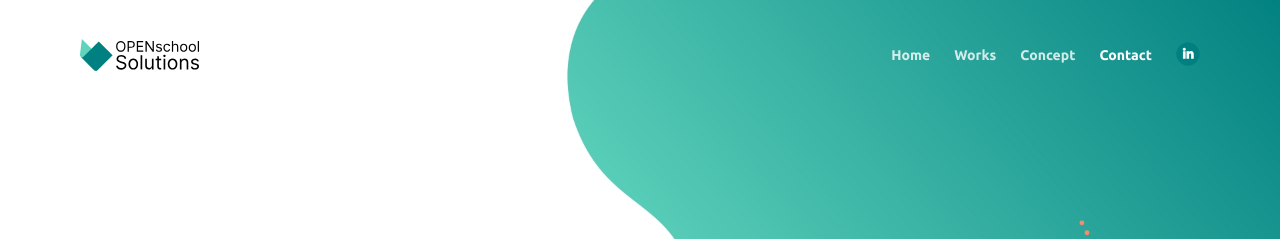
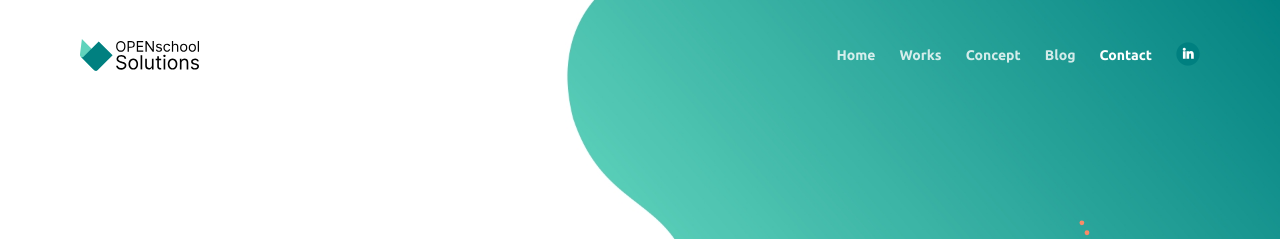
Before and after one commit to openschoolsolutions/openschoolsolutions.github.io, a Jekyll site: the page built from index2.html, in a window 1280 px wide. Shown: the top 239 px of the page. Built offline with Jekyll 4.4.1, drawn with Linux system fonts in a browser that asks for light colours.

Commit message:
Adding cover image for blogpost.

```diff
--- a/index2.html
+++ b/index2.html
@@ -30,6 +30,9 @@
 			</li>
 			<li class="nav-item">
 				<a class="nav-link page-scroll" href="#concept">Concept</a>
+			</li>
+			<li class="nav-item">
+				<a class="nav-link page-scroll" href="#blog">Blog</a>
 			</li>
 			<li class="nav-item">
 				<a class="nav-link page-scroll" href="#contact">Contact</a>
@@ -208,7 +211,7 @@
 
 
 <!-- Contact -->
-<div id="contact" class="basic-2">
+<div id="blog" class="basic-2">
 	<div class="container">
 		<div class="row">
 			<div class="col-lg-12 text-center">
@@ -222,7 +225,7 @@
 			{% for post in site.posts limit:4 %}
 			<div class="col-lg-4 col-md-6">
 				<div class="card mb-3">
-					<img class="card-img" src="/assets/images/{{ post.banner_image }}" alt="Post image">
+					<img class="card-img" src="/assets/images/{{ post.banner_preview }}" alt="Post image">
 					<div class="card-body">
 						<h4 class="card-title">{{ post.title }}</h4>
 						<p class="text-muted small">
```
Also changed, not shown: _posts/2021-03-01-our-first-beta-update.md (+1 -1 lines), assets/images/20210103_beta_update.png (added).
